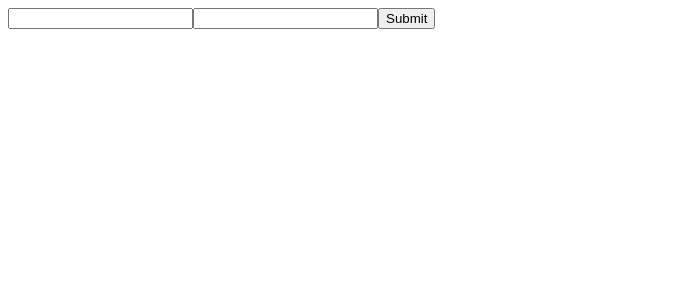
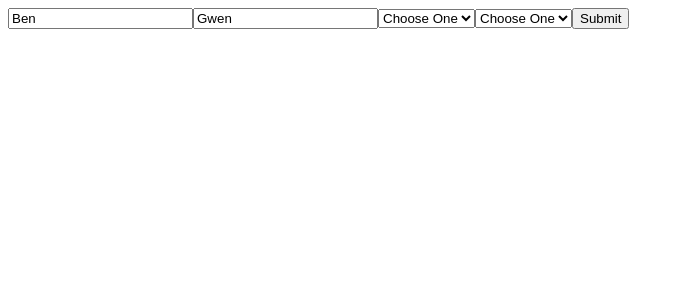
Before and after one commit to arun1118/memoryGame, a React (Vite) app: page / in a window 1280 px wide. Shown: the top 300 px of the page, without its empty margins (0-684 px from the left). Built offline with nearby package versions, Linux system fonts and the light colour scheme.

Commit message:
enable choosing difficulty level and card category

```diff
--- a/src/constants/cardCategoryList.js
+++ b/src/constants/cardCategoryList.js
@@ -1,6 +1,6 @@
-const cardCategoryList = Object.freeze({
-    cartoon : "cartoon",
-    animals : "animal"
-})
+const cardCategoryList = {
+    "Cartoons" : "cartoon",
+    "Animals" : "animal"
+}
 
 export default cardCategoryList
--- a/src/constants/difficultyLevel.js
+++ b/src/constants/difficultyLevel.js
@@ -1,8 +1,8 @@
-const difficultyLevelsList = Object.freeze({
-    easy : 5,
-    medium : 10,
-    hard : 15
-})
+const difficultyLevelsList = {
+    "Easy" : 5,
+    "Medium" : 10,
+    "Hard" : 15,
+}
 
 
 
--- /dev/null
+++ b/src/constants/sources.js
@@ -0,0 +1,21 @@
+const imageSources = {
+    "cartoon" : [
+        {"src:" : "ben.png", "name": "ben10"},
+        {"src:" : "doremon.jpg", "name": "doremon"},
+        {"src:" : "duck.jpeg", "name": "duck"},
+        {"src:" : "hattori.jpg", "name": "hattori"},
+        {"src:" : "jack.png", "name": "jack"},
+        {"src:" : "jerry.png", "name": "jerry"},
+        {"src:" : "oggy.jpeg", "name": "oggy"},
+        {"src:" : "peter.png", "name": "peter"},
+        {"src:" : "popeya.jpeg", "name": "popeya"},
+        {"src:" : "scoobydoo.jpeg", "name": "scoobydoo"},
+        {"src:" : "sinchan.jpg", "name": "sinchan"},
+        {"src:" : "sisimaru.jpeg", "name": "sisimaru"},
+        {"src:" : "sizuka.jpg", "name": "sizuka"},
+        {"src:" : "spike.png", "name": "spike"},
+        {"src:" : "tom.png", "name": "tom"},
+    ]
+}
+
+export default imageSources
--- a/src/pages/Game.jsx
+++ b/src/pages/Game.jsx
@@ -1,40 +1,29 @@
 import React, { useEffect, useState } from 'react'
 import Card from "../components/Card.jsx"
 import { Link } from 'react-router-dom'
+import imageSources from "../constants/sources.js"
+import cardCategoryList from '../constants/cardCategoryList.js'
+import difficultyLevelsList from '../constants/difficultyLevel.js'
 
 const Game = ({gameDetails}) => {
-
-    const images = [
-        {"src:" : "ben.png", "name": "ben10", "matched": false},
-        {"src:" : "doremon.jpg", "name": "doremon", "matched": false},
-        {"src:" : "duck.jpeg", "name": "duck", "matched": false},
-        {"src:" : "hattori.jpg", "name": "hattori", "matched": false},
-        // {"src:" : "jack.png", "name": "jack", "matched": false},
-        // {"src:" : "jerry.png", "name": "jerry", "matched": false},
-        // {"src:" : "oggy.jpeg", "name": "oggy", "matched": false},
-        // {"src:" : "peter.png", "name": "peter", "matched": false},
-        // {"src:" : "popeya.jpeg", "name": "popeya", "matched": false},
-        // {"src:" : "scoobydoo.jpeg", "name": "scoobydoo", "matched": false},
-        // {"src:" : "sinchan.jpg", "name": "sinchan", "matched": false},
-        // {"src:" : "sisimaru.jpeg", "name": "sisimaru", "matched": false},
-        // {"src:" : "sizuka.jpg", "name": "sizuka", "matched": false},
-        // {"src:" : "spike.png", "name": "spike", "matched": false},
-        // {"src:" : "tom.png", "name": "tom", "matched": false}
-      ]
 
       const [displayCards,setDisplayCards] = useState([])
       const [firstCard,setFirstCard] = useState(null)
       const [secondCard,setSecondCard] = useState(null)
       const [flipDisable,setFlipDisable] = useState(false)
       const [turn,setTurn] = useState(1)
-      const [score,setScore] = useState({"firstPerson": 0, "secondPerson": 0})
+      const [score,setScore] = useState({[gameDetails.firstPlayer]: 0, [gameDetails.secondPlayer]: 0})
 
       const shuffleCards = ()=>{
+        let imageDirName = cardCategoryList[gameDetails.cardCategory]
+        let noOfCards = difficultyLevelsList[gameDetails.difficultyLevel]
+        const allImages = imageSources[imageDirName]
+        const images = allImages.sort(()=> Math.random()-0.5).slice(0,noOfCards)
         const tempShuffledCards = [...images,...images].sort(()=> Math.random()-0.5).map((card)=> ({...card,"id": Math.random()}))
         setDisplayCards(tempShuffledCards)
         setFirstCard(null)
         setSecondCard(null)
-        setScore({"firstPerson": 0, "secondPerson": 0})
+        setScore({[gameDetails.firstPlayer]: 0, [gameDetails.secondPlayer]: 0})
         setTurn(Math.floor(Math.random()*2)+1)
       }
 
@@ -70,13 +59,15 @@ const Game = ({gameDetails}) => {
             })
             resetCardChoie()
             setScore((prevValue)=>{
-              if(turn&1) return {...prevValue, "firstPerson": prevValue.firstPerson+1}
-              else return {...prevValue, "secondPerson": prevValue.secondPerson+1}
+              if(turn&1) return {...prevValue, [gameDetails.firstPlayer]: prevValue[gameDetails.firstPlayer]+1}
+              else return {...prevValue, [gameDetails.secondPlayer]: prevValue[gameDetails.secondPlayer]+1}
             })
           }
           else{
-            setTimeout(()=> resetCardChoie(), 1500)
-            setTurn((prevValue)=> (prevValue&1)?2:1)
+            setTimeout(()=> {
+                resetCardChoie();
+                setTurn((prevValue)=> (prevValue&1)?2:1)}, 1500)
+
           }
         }
       },[firstCard, secondCard])
@@ -90,7 +81,7 @@ const Game = ({gameDetails}) => {
         <p>{gameDetails.difficultyLevel}</p>
         <div style={{backgroundColor : (turn&1)? "red" : "blue" }}>
             <p style={{color: "white"}}>person turn : {turn}</p>
-            <p style={{color: "white"}}>{score.firstPerson} ------ {score.secondPerson}</p>
+            <p style={{color: "white"}}>{score[gameDetails.firstPlayer]} ------ {score[gameDetails.secondPlayer]}</p>
             <button onClick={startGame}>Start</button>
             <br /><br />
             <div style={{display: "flex", flexWrap: "wrap"}}>
--- a/src/pages/Home.jsx
+++ b/src/pages/Home.jsx
@@ -7,10 +7,17 @@ const Home = ({setGameDetails}) => {
 
     const navigate = useNavigate();
 
-    const [firstPlayer, setFirstPlayer] = useState("")
-    const [secondPlayer, setSecondPlayer] = useState("")
-    const [cardCategory, setCardCategory] = useState(cardCategoryList.cartoon)
-    const [difficultyLevel, setDifficultyLevel] = useState(difficultyLevelsList.medium)
+    const [firstPlayer, setFirstPlayer] = useState("Ben")
+    const [secondPlayer, setSecondPlayer] = useState("Gwen")
+    const [cardCategory, setCardCategory] = useState("")
+    const [difficultyLevel, setDifficultyLevel] = useState("")
+
+    const handleSelect = (e)=>{
+        var key = e.target.value;
+        var name = e.target.name;
+        if(name === "cardCategory") setCardCategory(key)
+        else if (name === "difficultyLevel") setDifficultyLevel(key)
+    }
 
     const handleSubmit=(e)=>{
         e.preventDefault();
@@ -30,6 +37,18 @@ const Home = ({setGameDetails}) => {
         <form onSubmit={handleSubmit}>
             <input type="text" name="firstPlayer" onChange={(e)=> setFirstPlayer(e.target.value)} value={firstPlayer}/>
             <input type="text" name="secondPlayer" onChange={(e)=> setSecondPlayer(e.target.value)} value={secondPlayer}/>
+            <select name="cardCategory" value={cardCategory} onChange={handleSelect}>
+                <option value="">Choose One</option>
+            {Object.keys(cardCategoryList).map(key=>{
+                return <option value={key} key={key}>{key}</option>
+            })}
+            </select>
+            <select name="difficultyLevel" value={difficultyLevel} onChange={handleSelect}>
+                <option value="">Choose One</option>
+            {Object.keys(difficultyLevelsList).map(key=>{
+                return <option value={key} key={key}>{key}</option>
+            })}
+            </select>
             <input type="submit" value="Submit" />
         </form>
       </div>
```
